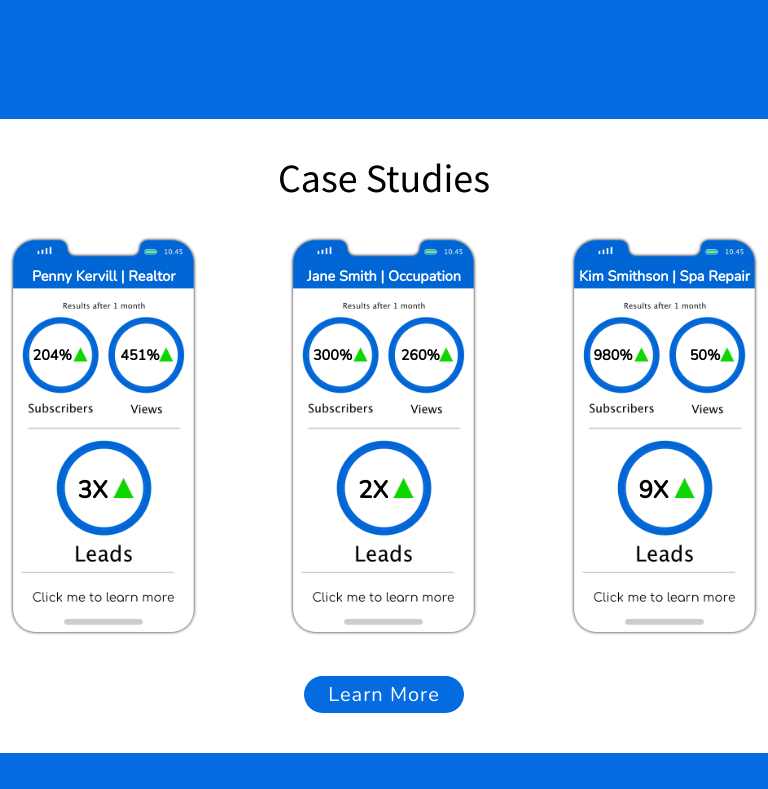
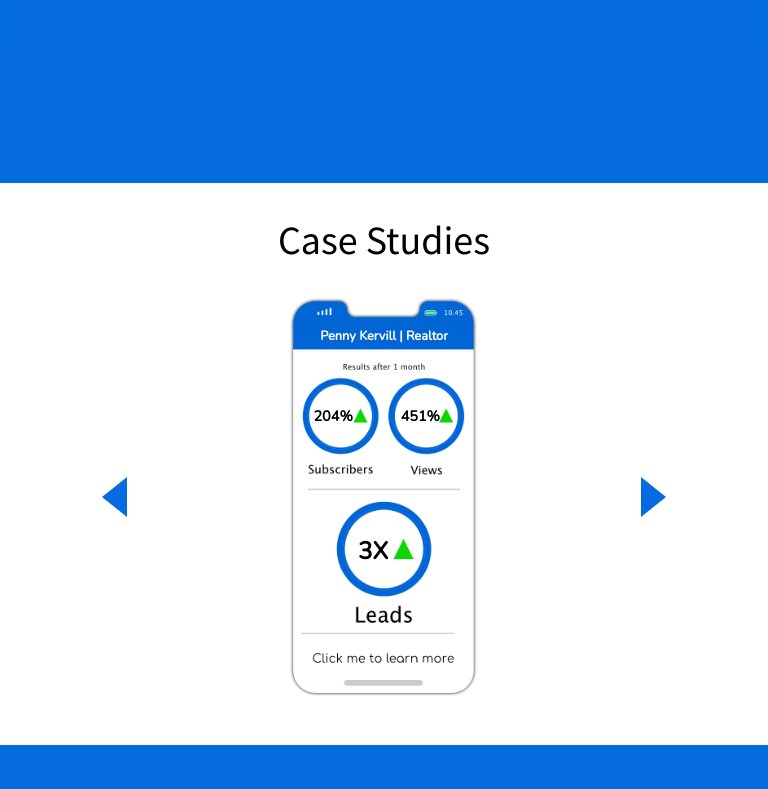
Before and after one commit to odeliy/StatStory, a plain HTML site: page index.html in a window 768 px wide. Shown: the part 2031-2820 px from the top of the page. Drawn offline with nearby package versions, Linux system fonts and the light colour scheme.

Commit message:
merge case studies desktop & mobile sections

```diff
--- a/index.html
+++ b/index.html
@@ -125,7 +125,7 @@
                 </div>
 
                 <!-- HORIZONTAL SCROLL ANCHOR POINT -->
-                <div id="scrollCenter1"></div>
+                <div id="scrollCenter"></div>
 
 
                 <div class="testimonial__card">
@@ -173,53 +173,41 @@
 
 
         <!-- Case Studies -- Desktop Only-->
-        <div class="csd__outer mobile-hidden">
-            <div class="csd__filler mobile-hidden"></div>
-            <div class="csd__diagnol mobile-hidden"></div>
+        <div class="cstud__outer">
+            <div class="cstud__filler mobile-hidden"></div>
+            <div class="cstud__diagnol mobile-hidden"></div>
 
-            <div class="csd__inner">
-                <div class="csd__body">
-                    <h2 class="csd__title">Case Studies</h2>
-                    <p class="csd__desc">Lorem ipsum, dolor sit amet consectetur adipisicing elit. Magnam fugiat fugit sequi nam exercitationem laboriosam, nobis odit molestiae quas ipsam animi qui assumenda quo adipisci ipsum doloremque obcaecati ad error.</p>
-                    <a class="btn csd__btn" href="#">Learn More</a>
+            <div class="cstud__inner">
+                <div class="cstud__body">
+                    <h2 class="cstud__title">Case Studies</h2>
+                    <p class="cstud__desc mobile-hidden">Lorem ipsum, dolor sit amet consectetur adipisicing elit. Magnam fugiat fugit sequi nam exercitationem laboriosam, nobis odit molestiae quas ipsam animi qui assumenda quo adipisci ipsum doloremque obcaecati ad error.</p>
+                    <a class="btn cstud__btn mobile-hidden" href="#">Learn More</a>
                 </div>
-                <div class="csd__carousel">
-                    <div class="csd__prev" id="prev"></div>
-                    <img class="csd__carousel-item visible" src="./resources/images/case-study.png">
-                    <img class="csd__carousel-item" src="./resources/images/case-study2.png">
-                    <img class="csd__carousel-item" src="./resources/images/case-study3.png">
-                    <div class="csd__next" id="next"></div>
-                </div>
-            </div>
-        </div>
+                <div class="cstud__carousel">
+                    <div class="cstud__prev" id="prev"></div>
 
-        <!-- Case Studies -- Mobile Only-->
-        <div class="csm desktop-hidden">
-            <h2 class="csm__title">Case Studies</h2>
-            <a class="btn csm__btn" href="#">Learn More</a>
-            <div class="csm__container">
-                <!-- <img class="csm__img" src="./resources/images/case-study.png"> -->
-                <!-- <img class="csm__img" id="scrollCenter2" src="./resources/images/case-study2.png"> -->
-                <!-- <img class="csm__img" src="./resources/images/case-study3.png"> -->
-                <div class="csm__item">
-                    <span class="csm__person">Penny Kervill | Realtor</span>
-                    <span class="csm__subscribers">204%</span>
-                    <span class="csm__views">451%</span>
-                    <span class="csm__leads">3X</span>
-                </div>
+                    <a class="cstud__item visible" href="#">
+                        <span class="cstud__person">Penny Kervill | Realtor</span>
+                        <span class="cstud__subscribers">204%</span>
+                        <span class="cstud__views">451%</span>
+                        <span class="cstud__leads">3X</span>
+                    </a>
 
-                <div class="csm__item" id="scrollCenter2">
-                    <span class="csm__person">Jane Smith | Occupation</span>
-                    <span class="csm__subscribers">300%</span>
-                    <span class="csm__views">260%</span>
-                    <span class="csm__leads">2X</span>
-                </div>
+                    <a class="cstud__item" href="#" id="scrollCenter2">
+                        <span class="cstud__person">Jane Smith | Occupation</span>
+                        <span class="cstud__subscribers">300%</span>
+                        <span class="cstud__views">260%</span>
+                        <span class="cstud__leads">2X</span>
+                    </a>
 
-                <div class="csm__item">
-                    <span class="csm__person">Kim Smithson | Spa Repair</span>
-                    <span class="csm__subscribers">980%</span>
-                    <span class="csm__views">50%</span>
-                    <span class="csm__leads">9X</span>
+                    <a class="cstud__item" href="#">
+                        <span class="cstud__person">Kim Smithson | Spa Repair</span>
+                        <span class="cstud__subscribers">980%</span>
+                        <span class="cstud__views">50%</span>
+                        <span class="cstud__leads">9X</span>
+                    </a>
+
+                    <div class="cstud__next" id="next"></div>
                 </div>
             </div>
         </div>
--- a/index.js
+++ b/index.js
@@ -12,13 +12,10 @@ hamburger.addEventListener("click", () => {
 /*** Horizontal scroll Center *****/
 /**********************************/
 /* 1. center horizontal scroll section */
-document.getElementById("scrollCenter1").scrollIntoView({
+document.getElementById("scrollCenter").scrollIntoView({
     inline: "center"
 })
 
-document.getElementById("scrollCenter2").scrollIntoView({
-    inline: "center"
-})
 /* 2. reset browser to top of page */
 document.getElementById("header").scrollIntoView({
     block: "start"
@@ -28,7 +25,7 @@ document.getElementById("header").scrollIntoView({
 /**********************************/
 /*** Carousel *********************/
 /**********************************/
-const slides = document.getElementsByClassName("csd__carousel-item")
+const slides = document.getElementsByClassName("cstud__item")
 const totalSlides = slides.length
 let slidePosition = 0
 
--- a/resources/css/index.css
+++ b/resources/css/index.css
@@ -213,7 +213,7 @@
 /****************************************/
 /*** Case Studies Desktop ***************/
 /****************************************/
-.csd__outer {
+.cstud__outer {
     position: relative;
     z-index: 0;
     margin-top: 8em;
@@ -222,7 +222,7 @@
     background-color: white;
 }
 
-.csd__filler {
+.cstud__filler {
     position: absolute;
     z-index: -1;
     left: 0;
@@ -232,7 +232,7 @@
     background-color: var(--background-blue);
 }
 
-.csd__diagnol {
+.cstud__diagnol {
     position: absolute;
     z-index: -1;
     top: 0;
@@ -241,7 +241,7 @@
     border-bottom: var(--section-height) solid white;
 }
 
-.csd__inner {
+.cstud__inner {
     max-width: var(--max-width);
     margin-inline: auto;
     padding: 2em;
@@ -252,7 +252,7 @@
     justify-content: space-between;
 }
 
-.csd__body {
+.cstud__body {
     width: 37%;
     margin-right: 13%;
 
@@ -262,20 +262,16 @@
     padding: 0 2em;
 }
 
-.csd__title,
-.csd__desc {
+.cstud__title,
+.cstud__desc {
     color: white;
 }
 
-.csd__title {
+.cstud__title {
     margin-bottom: 0;
 }
 
-.csd__btn {
-    text-align: center;
-}
-
-.csd__carousel {
+.cstud__carousel {
     width: 50%;
 
     display: flex;
@@ -283,11 +279,17 @@
     justify-content: space-around;
 }
 
-.csd__carousel-item {
-    object-fit: contain;
-    height: calc(var(--section-height) - 20%);
+.cstud__item {
+    color: black;
+    position: relative;
     display: none;
-
+    flex-shrink: 0;
+    width: 200px;
+    height: 400px;
+    background-image: url(../images/phone.png);
+    background-position: center;
+    background-repeat: no-repeat;
+    background-size: contain;
     animation: fadeVisibility 0.5s;
 }
 
@@ -300,8 +302,8 @@
     }
 }
 
-.csd__prev,
-.csd__next {
+.cstud__prev,
+.cstud__next {
     width: 0;
     height: 0;
     border-top: 20px solid transparent;
@@ -309,20 +311,58 @@
     cursor: pointer;
 }
 
-.csd__prev {
+.cstud__prev {
     border-right: 25px solid var(--background-blue);
 }
 
-.csd__next {
+.cstud__next {
     border-left: 25px solid var(--background-blue);
 }
 
-.csd__prev:hover{
+.cstud__prev:hover{
     border-right: 25px solid #005cc5;
 }
 
-.csd__next:hover{
+.cstud__next:hover{
     border-left: 25px solid #005cc5;
+}
+
+.cstud__person,
+.cstud__subscribers,
+.cstud__views,
+.cstud__leads {
+    position: absolute;
+    font-size: 0.9rem;
+    font-weight: 600;
+    font-family: 'Nunito', sans-serif;
+    width: fit-content;
+    text-align: center;
+}
+
+.cstud__person {
+    font-size: 0.8rem;
+    width: max-content;
+    color: white;
+    left: 50%;
+    transform: translateX(-50%);
+    top: 7.5%;
+}
+
+.cstud__subscribers {
+    top: 27.25%;
+    left: 14.75%;
+}
+
+.cstud__views {
+    top: 27.25%;
+    right: 22%;
+}
+
+.cstud__leads {
+    font-size: 1.5rem;
+    font-weight: 700;
+    bottom: 32.5%;
+    left: 37%;
 }
 
 .visible {
--- a/resources/css/responsive.css
+++ b/resources/css/responsive.css
@@ -99,6 +99,50 @@
         overflow-x: scroll;
     }
 
+    /*** Case Studies ***/
+    .cstud__outer {
+        position: unset;
+        z-index: unset;
+        height: unset;
+    }
+
+    .cstud__inner {
+        flex-direction: column;
+        height: unset;
+    }
+
+    .cstud__body {
+        width: 100%;
+    }
+
+    .cstud__title,
+    .cstud__desc {
+        color: black;
+    }
+
+    .cstud__title {
+        margin-top: 0;
+    }
+
+    .cstud__btn {
+        background-color: var(--background-blue);
+        color: white;
+    }
+
+    .cstud__carousel {
+        width: 100%;
+        margin-top: 2em;
+        margin-bottom: 1em;
+    }
+
+    .cstud__prev {
+        margin-right: 1em;
+    }
+
+    .cstud__next {
+        margin-left: 1em;
+    }
+
     /*** Free Ads ***/
     .free-ads {
         width: 80%;
@@ -123,100 +167,3 @@
         line-height: 2.5em;
     }
 }
-
-/*******************************/
-/*** Case Studies Mobile *******/
-/*******************************/
-@media (min-width: 750px) {
-    .csm__container {justify-content: space-evenly;}
-}
-
-
-@media (max-width: 850px) {
-    .csm {
-        width: 100%;
-        margin-top: 4em;
-        background-color: white;
-
-        display: flex;
-        flex-direction: column;
-        align-items: center;
-    }
-
-    .csm__title {
-        color: black;
-        text-align: center;
-    }
-
-    .csm__btn {
-        background-color: var(--background-blue);
-        color: white;
-        margin: 2em 0;
-
-        order: 99;
-    }
-
-    .csm__container {
-        width: 100%;
-        display: flex;
-        gap: 10%;
-
-        overflow-x: scroll;
-        -webkit-overflow-scrolling: touch;
-    }
-
-
-    .csm__item {
-        position: relative;
-        flex-shrink: 0;
-        width: 200px;
-        height: 400px;
-        background-image: url(../images/phone.png);
-        background-position: center;
-        background-repeat: no-repeat;
-        background-size: contain;
-    }
-
-    .csm__person,
-    .csm__subscribers,
-    .csm__views,
-    .csm__leads {
-        position: absolute;
-        font-size: .9rem;
-        font-weight: 600;
-        font-family: 'Nunito', sans-serif;
-        width: fit-content;
-        text-align: center;
-    }
-
-    .csm__person {
-        width: max-content;
-        color: white;
-        left: 50%;
-        transform: translateX(-50%);
-        top: 7.5%;
-    }
-
-    .csm__subscribers {
-        top: 27.25%;
-        left: 14.5%;
-    }
-
-    .csm__views {
-        top: 27.25%;
-        right: 22%;
-    }
-
-    .csm__leads {
-        font-size: 1.5rem;
-        font-weight: 700;
-        bottom: 32.5%;
-        left: 37%;
-    }
-
-    /* .csm__img {
-        object-fit: contain;
-        flex-shrink: 0;
-        max-height: 66vh;
-    } */
-}
```
